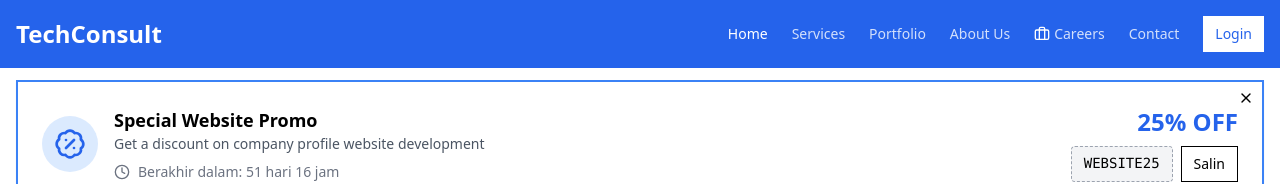
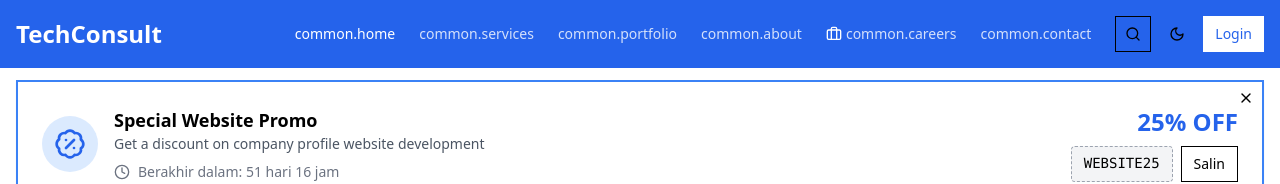
Before and after one commit to MengkimenCute/digital-jasa-mandiri, a React (Vite) app: page / in a window 1280 px wide. Shown: the top 184 px of the page. Built offline with nearby package versions, Linux system fonts and the light colour scheme.

Commit message:
Refactor: Implement requested changes
Implement the changes requested in the prompt.

```diff
--- /dev/null
+++ b/src/components/GlobalSearch.tsx
@@ -0,0 +1,60 @@
+
+import { useState } from "react";
+import { Search } from "lucide-react";
+import {
+  CommandDialog,
+  CommandEmpty,
+  CommandGroup,
+  CommandInput,
+  CommandItem,
+  CommandList,
+} from "./ui/command";
+import { Button } from "./ui/button";
+import { useNavigate } from "react-router-dom";
+import { useTranslation } from "react-i18next";
+
+export function GlobalSearch() {
+  const [open, setOpen] = useState(false);
+  const navigate = useNavigate();
+  const { t } = useTranslation();
+
+  const searchResults = [
+    { title: t('pages.home.title'), href: '/' },
+    { title: t('pages.services.title'), href: '/layanan' },
+    { title: t('pages.portfolio.title'), href: '/portofolio' },
+    { title: t('pages.about.title'), href: '/tentang-kami' },
+    { title: t('pages.contact.title'), href: '/kontak' },
+  ];
+
+  return (
+    <>
+      <Button
+        variant="outline"
+        className="w-9 h-9 p-0"
+        onClick={() => setOpen(true)}
+        aria-label={t('common.search')}
+      >
+        <Search className="h-4 w-4" />
+      </Button>
+      <CommandDialog open={open} onOpenChange={setOpen}>
+        <CommandInput placeholder={t('common.searchPlaceholder')} />
+        <CommandList>
+          <CommandEmpty>{t('common.noResults')}</CommandEmpty>
+          <CommandGroup heading={t('common.pages')}>
+            {searchResults.map((result) => (
+              <CommandItem
+                key={result.href}
+                onSelect={() => {
+                  navigate(result.href);
+                  setOpen(false);
+                }}
+              >
+                {result.title}
+              </CommandItem>
+            ))}
+          </CommandGroup>
+        </CommandList>
+      </CommandDialog>
+    </>
+  );
+}
--- a/src/components/Header.tsx
+++ b/src/components/Header.tsx
@@ -1,18 +1,11 @@
+
 import { useState, useEffect } from "react";
 import { Link, useLocation } from "react-router-dom";
 import { Menu, X, Briefcase } from "lucide-react";
 import { useTranslation } from "react-i18next";
 import { Button } from "./ui/button";
-import {
-  NavigationMenu,
-  NavigationMenuContent,
-  NavigationMenuItem,
-  NavigationMenuLink,
-  NavigationMenuList,
-  NavigationMenuTrigger,
-  navigationMenuTriggerStyle
-} from "./ui/navigation-menu";
-import { cn } from "@/lib/utils";
+import { ThemeToggle } from "./ThemeToggle";
+import { GlobalSearch } from "./GlobalSearch";
 
 const Header = () => {
   const [isMenuOpen, setIsMenuOpen] = useState(false);
@@ -46,14 +39,18 @@ const Header = () => {
     <header
       className={`fixed top-0 left-0 right-0 z-40 transition-all duration-500 ${
         isScrolled
-          ? "bg-white shadow-md py-2"
-          : "bg-blue-600 py-4"
+          ? "bg-background shadow-md py-2 dark:bg-gray-900"
+          : "bg-blue-600 py-4 dark:bg-blue-900"
       }`}
     >
       <div className="container mx-auto px-4 flex justify-between items-center">
         <Link
           to="/"
-          className={`text-2xl font-bold ${isScrolled ? "text-blue-600" : "text-white"}`}
+          className={`text-2xl font-bold ${
+            isScrolled
+              ? "text-foreground dark:text-white"
+              : "text-white"
+          }`}
         >
           TechConsult
         </Link>
@@ -65,28 +62,38 @@ const Header = () => {
               to={item.path}
               className={`font-medium text-sm ${
                 location.pathname === item.path
-                  ? isScrolled ? "text-blue-600" : "text-white font-bold"
-                  : isScrolled ? "text-gray-700 hover:text-blue-600" : "text-white/80 hover:text-white"
+                  ? isScrolled
+                    ? "text-primary dark:text-white"
+                    : "text-white font-bold"
+                  : isScrolled
+                    ? "text-muted-foreground hover:text-primary dark:text-gray-300"
+                    : "text-white/80 hover:text-white"
               } transition-colors flex items-center gap-1`}
             >
-              {item.icon && <item.icon size={16} className={isScrolled ? "text-blue-500" : "text-white"} />}
+              {item.icon && <item.icon size={16} className={isScrolled ? "text-primary dark:text-white" : "text-white"} />}
               {item.text}
             </Link>
           ))}
 
+          <div className="flex items-center gap-2">
+            <GlobalSearch />
+            <ThemeToggle />
             <Link to="/login">
               <Button
                 variant={isScrolled ? "outline" : "secondary"}
                 size="sm"
-              className={isScrolled ? "border-blue-600 text-blue-600 hover:bg-blue-50" : "bg-white text-blue-600 hover:bg-blue-50"}
+                className={isScrolled
+                  ? "border-primary text-primary hover:bg-primary/10 dark:border-white dark:text-white"
+                  : "bg-white text-blue-600 hover:bg-blue-50 dark:bg-gray-800 dark:text-white"}
               >
                 {t('common.login')}
               </Button>
             </Link>
           </div>
+        </div>
 
         <button
-          className={`md:hidden ${isScrolled ? "text-gray-700" : "text-white"}`}
+          className={`md:hidden ${isScrolled ? "text-foreground dark:text-white" : "text-white"}`}
           onClick={() => setIsMenuOpen(!isMenuOpen)}
           aria-label={isMenuOpen ? t('header.menu.close') : t('header.menu.open')}
         >
@@ -94,8 +101,9 @@ const Header = () => {
         </button>
       </div>
 
+      {/* Mobile menu with dark mode support */}
       {isMenuOpen && (
-        <div className="md:hidden bg-white shadow-lg">
+        <div className="md:hidden bg-background dark:bg-gray-900 shadow-lg">
           <nav className="container mx-auto px-4 py-4">
             <ul className="space-y-4">
               {menuItems.map((item) => (
@@ -104,11 +112,11 @@ const Header = () => {
                     to={item.path}
                     className={`block py-2 text-sm flex items-center gap-2 ${
                       location.pathname === item.path
-                        ? "text-blue-600"
-                        : "text-gray-700"
+                        ? "text-primary dark:text-white"
+                        : "text-muted-foreground dark:text-gray-300"
                     }`}
                   >
-                    {item.icon && <item.icon size={16} className="text-blue-500" />}
+                    {item.icon && <item.icon size={16} className="text-primary dark:text-white" />}
                     {item.text}
                   </Link>
                 </li>
@@ -118,7 +126,7 @@ const Header = () => {
                   <Button
                     variant="outline"
                     size="sm"
-                    className="w-full border-blue-600 text-blue-600"
+                    className="w-full border-primary text-primary dark:border-white dark:text-white"
                   >
                     {t('common.login')}
                   </Button>
--- /dev/null
+++ b/src/components/ThemeToggle.tsx
@@ -0,0 +1,24 @@
+
+import { Moon, Sun } from "lucide-react";
+import { Button } from "./ui/button";
+import { useTheme } from "@/hooks/use-theme";
+
+export function ThemeToggle() {
+  const { theme, toggleTheme } = useTheme();
+
+  return (
+    <Button
+      variant="ghost"
+      size="icon"
+      onClick={toggleTheme}
+      className="w-9 h-9"
+      aria-label={theme === 'dark' ? 'Switch to light mode' : 'Switch to dark mode'}
+    >
+      {theme === 'dark' ? (
+        <Sun className="h-4 w-4" />
+      ) : (
+        <Moon className="h-4 w-4" />
+      )}
+    </Button>
+  );
+}
--- /dev/null
+++ b/src/hooks/use-theme.tsx
@@ -0,0 +1,23 @@
+
+import { useState, useEffect } from 'react';
+
+export function useTheme() {
+  const [theme, setTheme] = useState<'light' | 'dark'>('light');
+
+  useEffect(() => {
+    const savedTheme = localStorage.getItem('theme') as 'light' | 'dark';
+    if (savedTheme) {
+      setTheme(savedTheme);
+      document.documentElement.classList.toggle('dark', savedTheme === 'dark');
+    }
+  }, []);
+
+  const toggleTheme = () => {
+    const newTheme = theme === 'light' ? 'dark' : 'light';
+    setTheme(newTheme);
+    localStorage.setItem('theme', newTheme);
+    document.documentElement.classList.toggle('dark', newTheme === 'dark');
+  };
+
+  return { theme, toggleTheme };
+}
--- a/src/i18n/locales/en.json
+++ b/src/i18n/locales/en.json
@@ -1,17 +1,13 @@
-
 {
   "common": {
+    "search": "Search",
+    "searchPlaceholder": "Search pages...",
+    "noResults": "No results found.",
+    "pages": "Pages",
     "login": "Login",
-    "logout": "Logout",
-    "home": "Home",
-    "services": "Services",
-    "portfolio": "Portfolio",
-    "about": "About Us",
-    "careers": "Careers",
-    "contact": "Contact",
-    "search": "Search",
-    "close": "Close",
-    "submit": "Submit",
+    "darkMode": "Dark mode",
+    "lightMode": "Light mode",
+    "skipToContent": "Skip to main content",
     "loading": "Loading...",
     "website": "Website Development",
     "app": "Application Development",
--- a/src/i18n/locales/id.json
+++ b/src/i18n/locales/id.json
@@ -1,27 +1,14 @@
-
 {
   "common": {
+    "search": "Cari",
+    "searchPlaceholder": "Cari halaman...",
+    "noResults": "Tidak ada hasil.",
+    "pages": "Halaman",
     "login": "Masuk",
-    "logout": "Keluar",
-    "home": "Beranda",
-    "services": "Layanan",
-    "portfolio": "Portofolio",
-    "about": "Tentang Kami",
-    "careers": "Karir",
-    "contact": "Kontak",
-    "search": "Cari",
-    "close": "Tutup",
-    "submit": "Kirim",
-    "loading": "Memuat...",
-    "website": "Pengembangan Website",
-    "app": "Pengembangan Aplikasi",
-    "consultation": "Konsultasi IT",
-    "seo": "Optimasi SEO",
-    "uiux": "Desain UI/UX",
-    "learnMore": "Pelajari Lebih Lanjut",
-    "contactUs": "Hubungi Kami",
-    "viewPortfolio": "Lihat Portofolio",
-    "readMore": "Baca Selengkapnya"
+    "darkMode": "Mode gelap",
+    "lightMode": "Mode terang",
+    "skipToContent": "Langsung ke konten utama",
+    "loading": "Memuat..."
   },
   "header": {
     "menu": {
--- /dev/null
+++ b/src/styles/globals.css
@@ -0,0 +1,78 @@
+
+@tailwind base;
+@tailwind components;
+@tailwind utilities;
+
+@layer base {
+  :root {
+    --background: 0 0% 100%;
+    --foreground: 240 10% 3.9%;
+    --card: 0 0% 100%;
+    --card-foreground: 240 10% 3.9%;
+    --popover: 0 0% 100%;
+    --popover-foreground: 240 10% 3.9%;
+    --primary: 240 5.9% 10%;
+    --primary-foreground: 0 0% 98%;
+    --secondary: 240 4.8% 95.9%;
+    --secondary-foreground: 240 5.9% 10%;
+    --muted: 240 4.8% 95.9%;
+    --muted-foreground: 240 3.8% 46.1%;
+    --accent: 240 4.8% 95.9%;
+    --accent-foreground: 240 5.9% 10%;
+    --destructive: 0 84.2% 60.2%;
+    --destructive-foreground: 0 0% 98%;
+    --border: 240 5.9% 90%;
+    --input: 240 5.9% 90%;
+    --ring: 240 5.9% 10%;
+  }
+
+  .dark {
+    --background: 240 10% 3.9%;
+    --foreground: 0 0% 98%;
+    --card: 240 10% 3.9%;
+    --card-foreground: 0 0% 98%;
+    --popover: 240 10% 3.9%;
+    --popover-foreground: 0 0% 98%;
+    --primary: 0 0% 98%;
+    --primary-foreground: 240 5.9% 10%;
+    --secondary: 240 3.7% 15.9%;
+    --secondary-foreground: 0 0% 98%;
+    --muted: 240 3.7% 15.9%;
+    --muted-foreground: 240 5% 64.9%;
+    --accent: 240 3.7% 15.9%;
+    --accent-foreground: 0 0% 98%;
+    --destructive: 0 62.8% 30.6%;
+    --destructive-foreground: 0 0% 98%;
+    --border: 240 3.7% 15.9%;
+    --input: 240 3.7% 15.9%;
+    --ring: 240 4.9% 83.9%;
+  }
+}
+
+@layer base {
+  * {
+    @apply border-border;
+  }
+  body {
+    @apply bg-background text-foreground;
+  }
+}
+
+/* Add loading skeleton animation */
+.animate-skeleton {
+  animation: skeleton-loading 1s linear infinite alternate;
+}
+
+@keyframes skeleton-loading {
+  0% {
+    background-color: hsl(200, 20%, 80%);
+  }
+  100% {
+    background-color: hsl(200, 20%, 95%);
+  }
+}
+
+/* Accessibility improvements */
+.skip-link {
+  @apply sr-only focus:not-sr-only focus:absolute focus:top-0 focus:left-0 focus:z-50 focus:p-4 focus:bg-white focus:text-black;
+}
```
Lines whose indentation alone changed are shown as unchanged.
